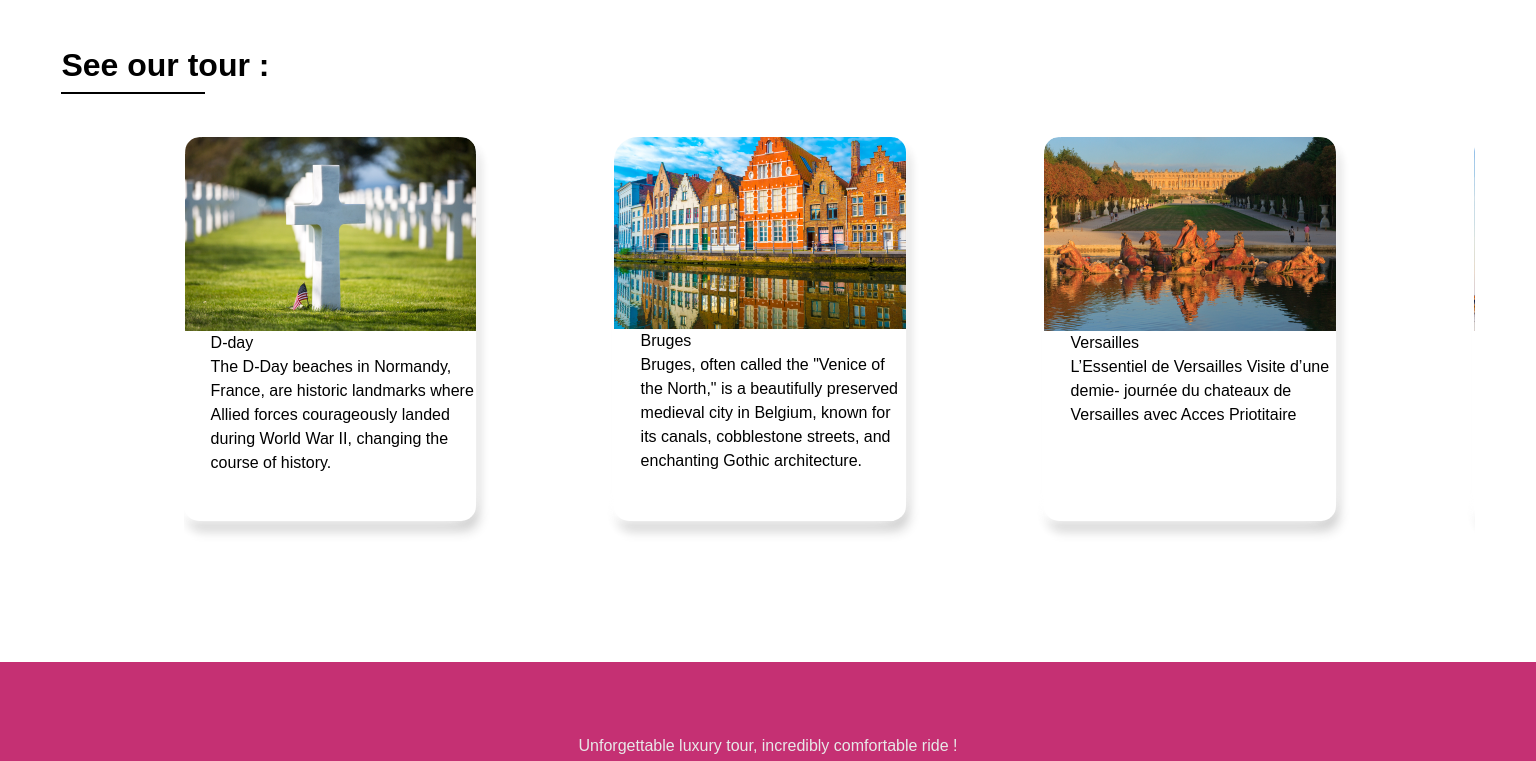
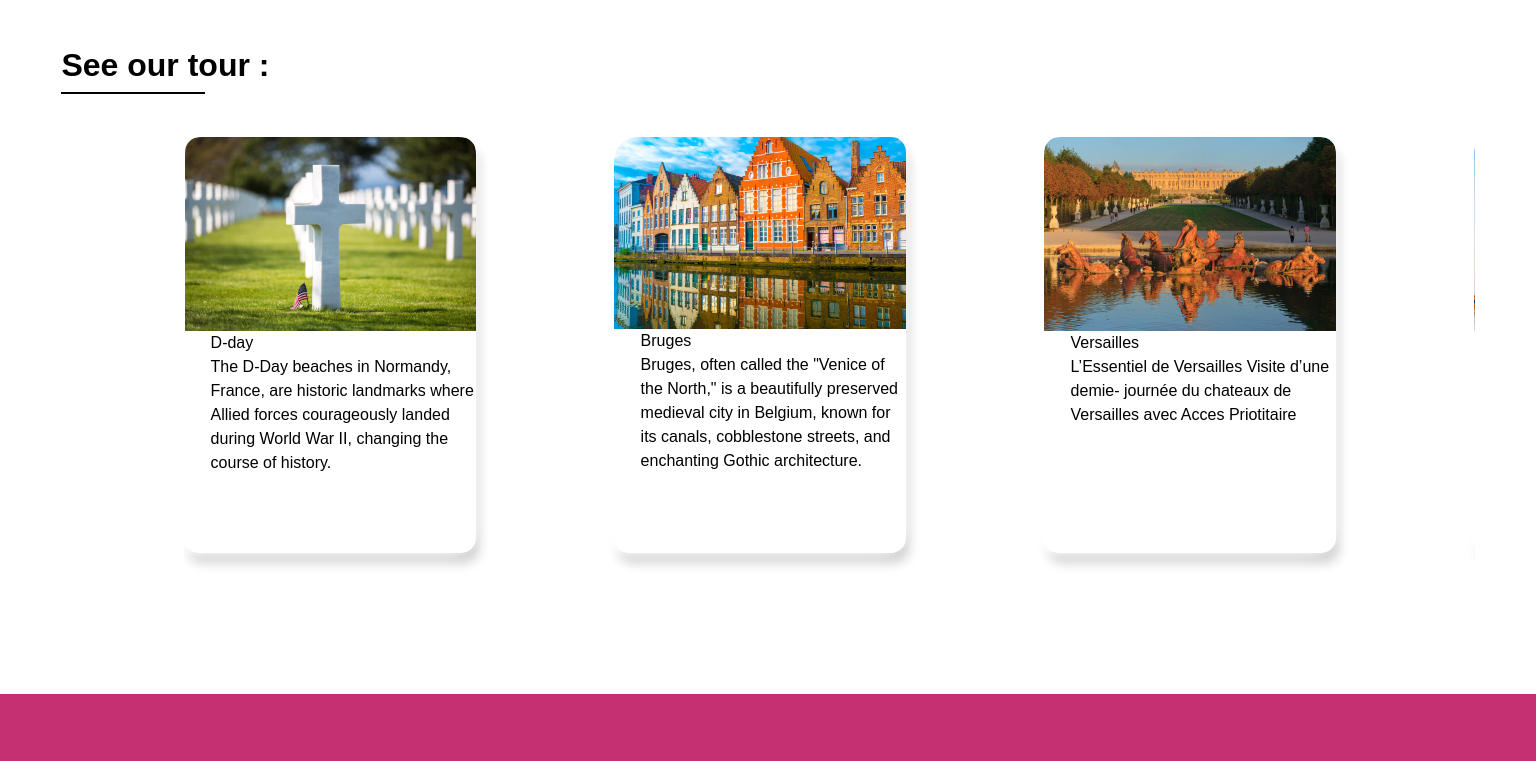
Before and after one commit to AdryanPro/parisTour, a React (Vite) app: page / in a window 1536 px wide. Shown: the part 820-1581 px from the top of the page. Built offline with nearby package versions, Linux system fonts and the light colour scheme.

Commit message:
Small adjusment

```diff
--- a/src/css/Responsive/ResponsiveHome.css
+++ b/src/css/Responsive/ResponsiveHome.css
@@ -209,7 +209,7 @@
     .Cards{
         margin-bottom: 9vh;
         /* max-height: 59vh; */
-        min-height: 48vh;
+        min-height: 52vh;
     }
     .Cards:hover{
         /* box-shadow: none; */
```
